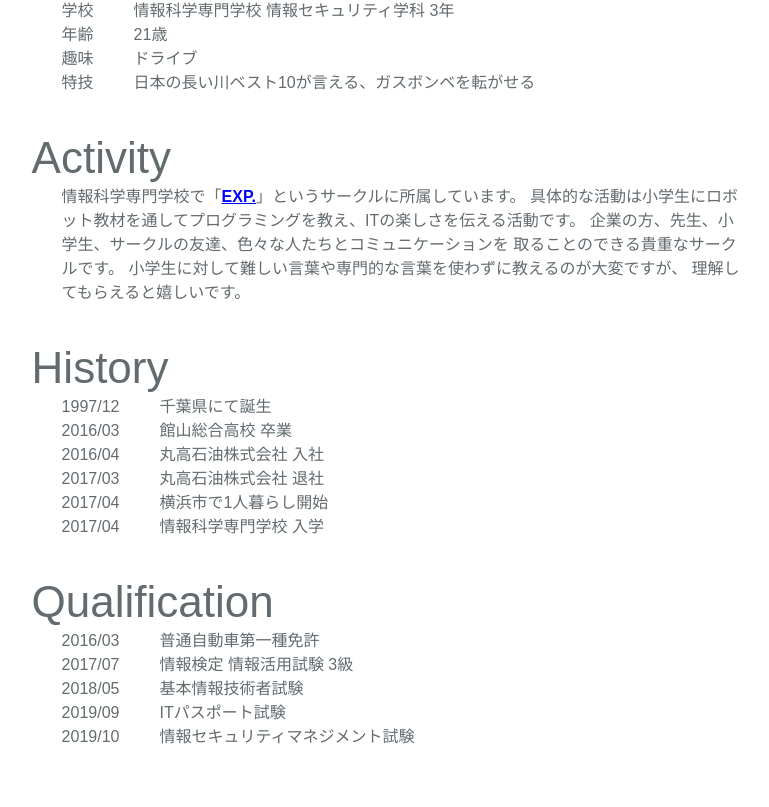
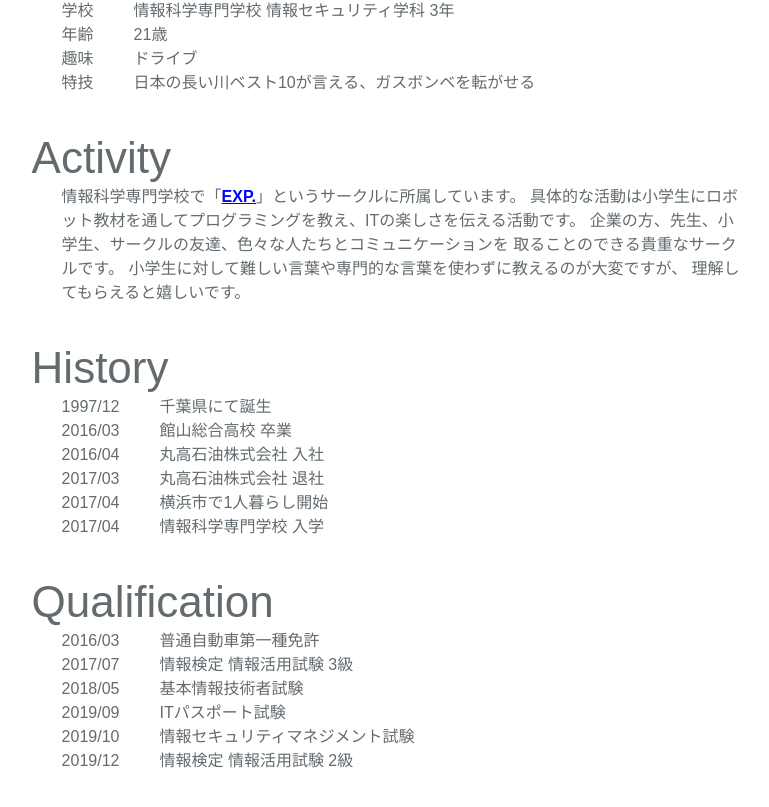
Before and after one commit to ky0he1/portfolio, a Vue app: page /portfolio/about in a window 1280 px wide. Shown: the part 271-1078 px from the top of the page, without its empty margins (250-1019 px from the left). Built offline with nearby package versions, Linux system fonts and the light colour scheme.

Commit message:
update about

```diff
--- a/src/components/About.vue
+++ b/src/components/About.vue
@@ -50,6 +50,7 @@
           <p><span class="sub-title">2018/05</span><span>基本情報技術者試験</span></p>
           <p><span class="sub-title">2019/09</span><span>ITパスポート試験</span></p>
           <p><span class="sub-title">2019/10</span><span>情報セキュリティマネジメント試験</span></p>
+          <p><span class="sub-title">2019/12</span><span>情報検定 情報活用試験 2級</span></p>
         </div>
       </div>
     </div>
```
Also changed, not shown: 9 other files (tests, documents, lock files or other folders).
